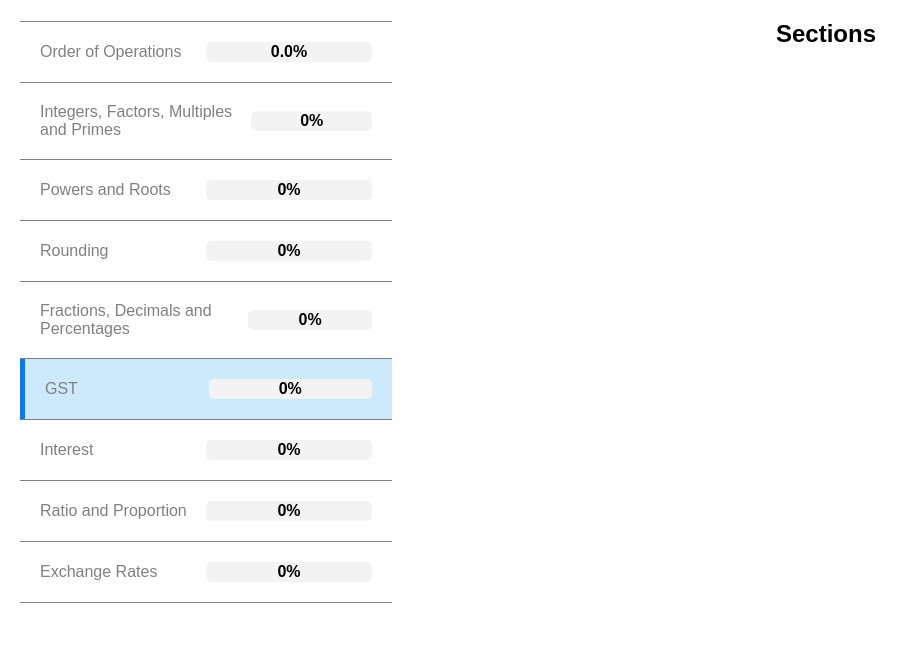
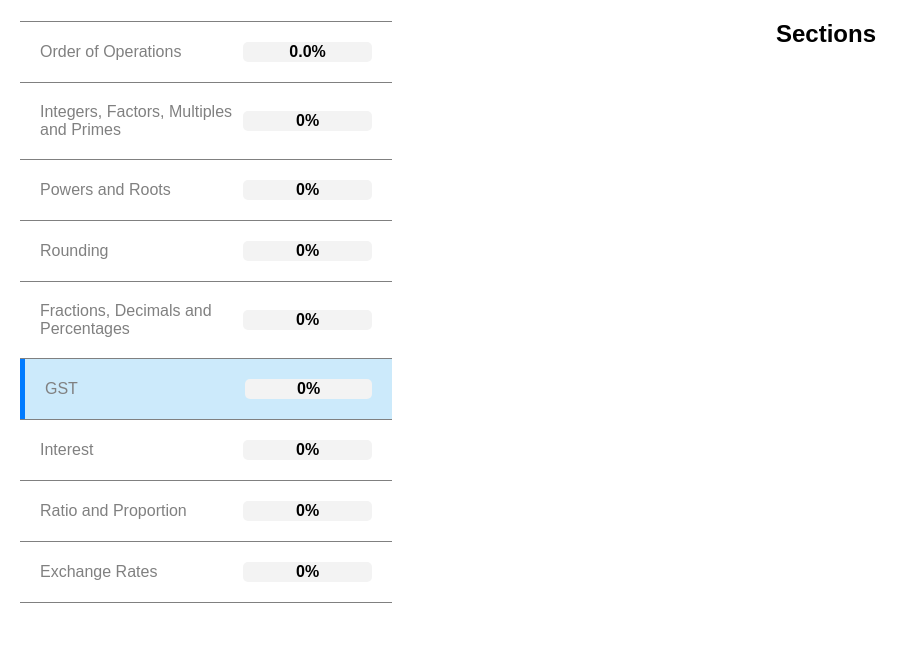
Before and after one commit to SamChan23267/Tech_Scholarship, a Flask app: a page that uses Maths/Templates/content_template.html in a window 1280 px wide. Shown: the part 147-800 px from the top of the page, without its empty margins (0-918 px from the left). Run offline with Flask 3, Linux system fonts and the light colour scheme; a user stored in the database is signed in; data comes from the database, SQL or seed files in the repository; both versions use the stored data as it was after the commit.

Commit message:
small changes

```diff
--- a/Maths/Static/content_template.css
+++ b/Maths/Static/content_template.css
@@ -85,7 +85,7 @@ header {
     background-color: #f3f3f3;
     border-radius: 5px;
     overflow: hidden;
-    width: 50%;
+    width: 40%;
     margin-left: 10px;
     position: relative;
 }
@@ -106,6 +106,10 @@ header {
     top: 0;
     left: 0;
     line-height: 20px; /* Match the height of the progress bar */
+}
+
+.unit-display-name {
+    width: 60%;
 }
 
 .unit-link, .section-link {
--- a/Maths/Static/section_template.css
+++ b/Maths/Static/section_template.css
@@ -294,7 +294,8 @@ body {
     padding: 20px;
     border-radius: 5px;
     font-size: 14px;
-    max-width: 300px;
+    max-width: 400px;
+    max-height: 300px;
     float: right;
 }
 
--- a/Maths/Templates/auth.html
+++ b/Maths/Templates/auth.html
@@ -72,6 +72,10 @@
                         <input type="password" id="create password" name="create password" required>
                         <label for="create password">Create Password *</label>
                     </div>
+                    <div class="input-group">
+                        <input type="password" id="confirm password" name="confirm password" required>
+                        <label for="confirm password">Confirm Password *</label>
+                    </div>
                     <button type="button" class="google-btn" onclick="location.href='/login/google'">
                         <img id="signup_google_logo" alt="Google Logo">
                         Sign Up with Google
--- a/Maths/Templates/content_template.html
+++ b/Maths/Templates/content_template.html
@@ -23,7 +23,7 @@
                         {% for unit in units %}
                         <li>
                             <a href="{{ url_for('unit_detail', level=level, topic_name=topic_name, unit_name=unit.name) }}" class="unit-link">
-                                <span>{{ unit.display_name }}</span>
+                                <div class = 'unit-display-name'>{{ unit.display_name }}</div>
                                 <div class="progress-bar">
                                     <div class="progress" id="progress-{{ unit.name }}"></div>
                                     <script>document.getElementById(`progress-{{unit.name}}`).style.width = `{{unit.progress}}%`;</script>
--- a/Maths/googlesheets.py
+++ b/Maths/googlesheets.py
@@ -20,7 +20,7 @@ data_units = sheet_units.get_all_records()
 data_sections = sheet_sections.get_all_records()
 data_sub_sections = sheet_sub_sections.get_all_records()
 
-# Print data to verify
+# Create the topics table
 conn_topics = sqlite3.connect('topics.db')
 cursor_topics = conn_topics.cursor()
 
--- a/Maths/maths.py
+++ b/Maths/maths.py
@@ -123,6 +123,7 @@ def auth():
             email = request.form.get('register email')
             password = request.form.get('create password')
             username = request.form.get('username')
+            confirm_password = request.form.get('confirm password')
 
             # Validate username using regex
             if not username_pattern.match(username):
@@ -132,6 +133,11 @@ def auth():
             # Validate password using regex
             if not password_pattern.match(password):
                 flash('Password must be 6-16 characters long.', 'alert')
+                return redirect(url_for('auth', action='signup'))
+
+            # Confirm password
+            if password != confirm_password:
+                flash('Passwords do not match!', 'danger')
                 return redirect(url_for('auth', action='signup'))
 
             # check if the email already exists
```
Also changed, not shown: Maths/Templates/section_template.html (+2 -5 lines), topics.db, users.db.
